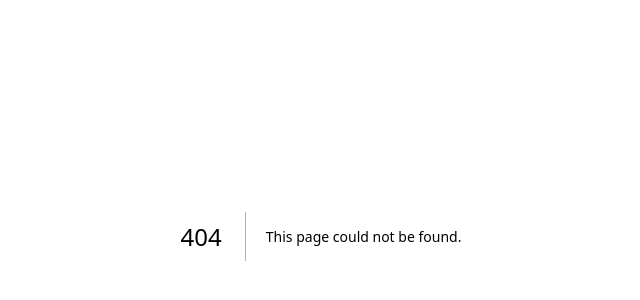
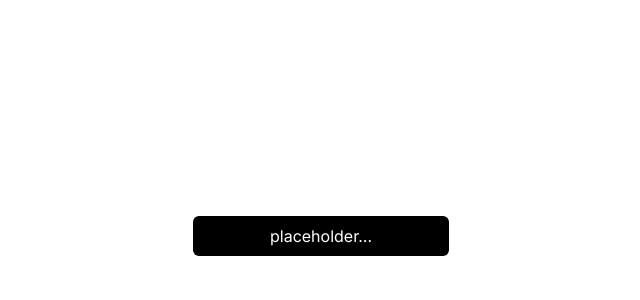
Before and after one commit to Rohit10701/chrono, a Next.js app: page /base/select in a window 1280 px wide. Before the commit this address had no page. Shown: the part 164-464 px from the top of the page, without its empty margins (319-959 px from the left). Built offline with nearby package versions, Linux system fonts and the light colour scheme.

Commit message:
feat : partial completion of select component

```diff
--- /dev/null
+++ b/src/app/base/select/page.tsx
@@ -0,0 +1,30 @@
+"use client";
+import React, { useState } from "react";
+import {
+  SelectValue,
+  SelectTrigger,
+  Select,
+} from "@/components/base/Select";
+
+export default function Page() {
+  const [selectedFruit, setSelectedFruit] = useState("");
+
+  const handleFruitSelect = (value: string) => {
+    console.log(value)
+    setSelectedFruit(value);
+  };
+
+  return (
+    <div className="flex justify-center items-center h-[100vh]">
+      <Select
+        options={["apple", "banana", "blueberry", "grapes", "pineapple"]}
+        onSelect={handleFruitSelect}
+        selectedValue={selectedFruit}
+      >
+        <SelectTrigger>
+          <SelectValue />
+        </SelectTrigger>
+      </Select>
+    </div>
+  );
+}
--- a/src/app/wrapper/resizable/page.tsx
+++ b/src/app/wrapper/resizable/page.tsx
@@ -4,18 +4,16 @@ import ResizableGroup from "@/components/wrappers/Resizable/ResizableGroup";
 const Page = () => {
   return (
     <ResizableGroup>
-      <div className="flex">
-        <ResizableWrapper>
+        <ResizableWrapper side="horizantal">
           <div className="bg-pink-300 w-full h-full">
             This is a resizable content!
           </div>
         </ResizableWrapper>
-        <ResizableWrapper>
+        <ResizableWrapper side="horizantal">
           <div className="bg-blue-300 w-full h-full">
             This is a resizable content!
           </div>
         </ResizableWrapper>
-      </div>
     </ResizableGroup>
   );
 };
--- /dev/null
+++ b/src/components/base/Select.tsx
@@ -0,0 +1,96 @@
+import useOutsideClick from "@/hooks/use-outside-click";
+import React, {
+  useState,
+  useRef,
+  useEffect,
+  SelectHTMLAttributes,
+} from "react";
+
+interface SelectProps {
+  children: React.ReactNode;
+  options: string[];
+  onSelect: (value: string) => void;
+  selectedValue: string;
+}
+
+export const Select: React.FC<SelectProps> = ({
+  children,
+  options,
+  onSelect,
+  selectedValue,
+}) => {
+  const [isOpen, setIsOpen] = useState(false);
+  const dropdownRef = useRef<HTMLDivElement>(null);
+
+  const toggleDropdown = () => {
+    setIsOpen(!isOpen);
+  };
+
+  const handleOptionClick = (value: string) => {
+    onSelect(value);
+    setIsOpen(false);
+  };
+  const isOutside = useOutsideClick(dropdownRef);
+
+  useEffect(() => {
+    if (isOpen && isOutside) {
+      setIsOpen(false);
+    }
+  }, [isOpen, isOutside]);
+
+  return (
+    <div className="relative" ref={dropdownRef}>
+      {React.Children.map(children, (child) => {
+        if (React.isValidElement(child) && child.type === SelectTrigger) {
+          return React.cloneElement(child, {
+            onClick: toggleDropdown,
+            isOpen,
+          });
+        }
+        return child;
+      })}
+      {isOpen && (
+        <ul className="absolure mt-1 w-64 h-10">
+          {options.map((option) => (
+            <li
+              className="hover: cursor-pointer flex justify-center items-center bg-black text-sm text-white"
+              key={option}
+              onClick={() => handleOptionClick(option)}
+            >
+              {option}
+            </li>
+          ))}
+        </ul>
+      )}
+    </div>
+  );
+};
+
+interface SelectTriggerProps {
+  children: React.ReactNode;
+  onClick?: () => void;
+}
+
+export const SelectTrigger: React.FC<SelectTriggerProps> = ({
+  children,
+  onClick,
+}) => (
+  <div
+    className="w-64 h-10 flex justify-center items-center bg-black font-md text-white rounded-md  hover:cursor-pointer"
+    onClick={onClick}
+  >
+    {children}
+  </div>
+);
+
+interface SelectValueProps extends SelectHTMLAttributes<HTMLSelectElement> {
+  selectedValue?: string;
+}
+
+export const SelectValue: React.FC<SelectValueProps> = ({ selectedValue }) => (
+  <div className="w-full h-full justify-center items-center flex">
+    {selectedValue || "placeholder..."}
+  </div>
+);
+
+// SelectOption SelectItem  maybe label
--- a/src/components/wrappers/Resizable/Resizable.tsx
+++ b/src/components/wrappers/Resizable/Resizable.tsx
@@ -5,27 +5,40 @@ import React, { forwardRef, FC, MouseEvent, useRef } from "react";
 
 interface ResizableWrapperProps {
   children: React.ReactNode;
-  side? : "up" | "down" | "left" | "right"
+  side?: "horizantal" | "vertical";
 }
 
-const ResizableWrapper = ({children, side = "up"}: ResizableWrapperProps) => {
+const ResizableWrapper = ({
+  children,
+  side = "horizantal",
+}: ResizableWrapperProps) => {
   const divRefHoverAndBorder = useRef<HTMLDivElement>(null);
   const { inside, onBorder } = useHoverAndBorder(divRefHoverAndBorder);
-  const { positionResizeable, draggingResizeable } = useResizeable(onBorder?.isOnRightBorder);
+
+  let borderSide;
+  switch (side) {
+    case "vertical":
+      borderSide = onBorder?.isOnBottomBorder;
+      break;
+    case "horizantal":
+      borderSide = onBorder?.isOnRightBorder;
+      break;
+  }
+  const { positionResizeable, draggingResizeable } = useResizeable(
+    borderSide
+  );
   return (
     <div
       ref={divRefHoverAndBorder}
       style={{
-        cursor: inside ? "" : "e-resize",
-        width: positionResizeable.x + "px",
-        height: positionResizeable.y + "px",
-        minWidth : "50px",
-        minHeight : "50px"
+        cursor: inside ? "" : (side == "vertical" ? "n-resize" : "e-resize"),
+        width: side == "horizantal" ? positionResizeable.x + "px" : "100%",
+        height: side == "vertical" ? positionResizeable.y + "px" : "100%",
+        minWidth: "50px",
+        minHeight: "50px",
       }}
     >
-      <div className="h-full w-full">
-        {children}
-      </div>
+      <div className="h-full w-full">{children}</div>
     </div>
   );
 };
--- a/src/components/wrappers/Resizable/ResizableGroup.tsx
+++ b/src/components/wrappers/Resizable/ResizableGroup.tsx
@@ -5,7 +5,7 @@ interface ResizableGroupProps {
 }
 const ResizableGroup = ({children}: ResizableGroupProps) => {
   return (
-    <div className='flex w-[80%]'>
+    <div className='flex nowrap h-[400px] w-[80%]'>
         {children}
     </div>
   )
--- a/src/hooks/use-hoverandborder.ts
+++ b/src/hooks/use-hoverandborder.ts
@@ -41,7 +41,7 @@ const useHoverAndBorder = (
         const isOnRightBorder =
           mouseX > left + width - 10 && mouseX < left + width && mouseY > top && mouseY < bottom;
         const isOnBottomBorder =
-          mouseY > top + bottom - 10 && mouseY < top + bottom;
+          mouseY > top + bottom - 10 && mouseY < top + bottom && mouseX > left && mouseX < width;
 
         setIsInside(isInsideDiv);
         setIsOnBorder({
```
Also changed, not shown: src/hooks/use-throttle.ts (added, +18 -0 lines).
